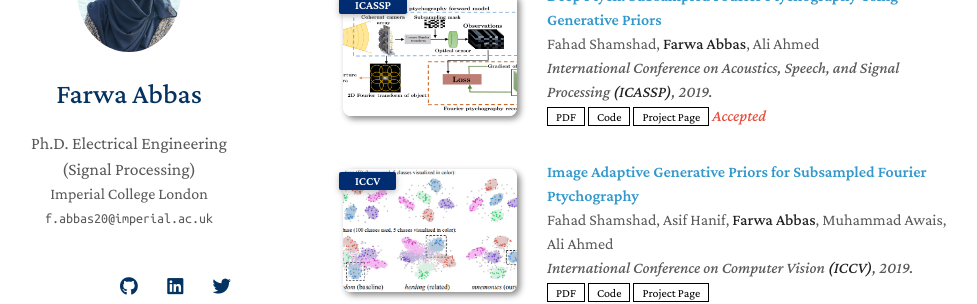
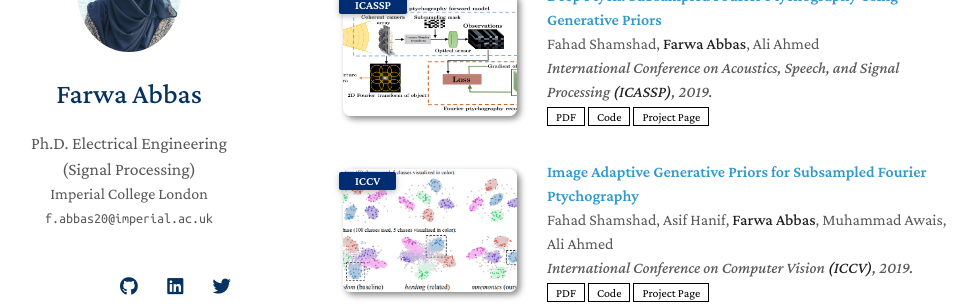
Before and after one commit to Farwa-Abbas/Farwa-Abbas.github.io, a Jekyll site: the page built from index.md, in a window 1280 px wide and 900 px high, scrolled down 563 px. Shown: the part 153-457 px from the top of the window, without its empty margins (147-1124 px from the left). Built offline with Jekyll 4.4.1, drawn with Linux system fonts in a browser that asks for light colours; nearby versions of some CDN libraries; a style sheet for code colours, icons or effects is not loaded; our own code applies the rules of GitHub Pages for plain Markdown files.

Commit message:
Update publications.yml

```diff
--- a/_data/publications.yml
+++ b/_data/publications.yml
@@ -18,7 +18,6 @@ main:
     pdf: https://ieeexplore.ieee.org/document/8682179
     code: https://github.com/yaoyao-liu/class-incremental-learning/tree/main/mnemonics-training
     page: https://class-il.mpi-inf.mpg.de/mnemonics/
-    notes: Accepted
     image: ./assets/img/teaser_example_2.png
 
   - title: Image Adaptive Generative Priors for Subsampled Fourier Ptychography
```
